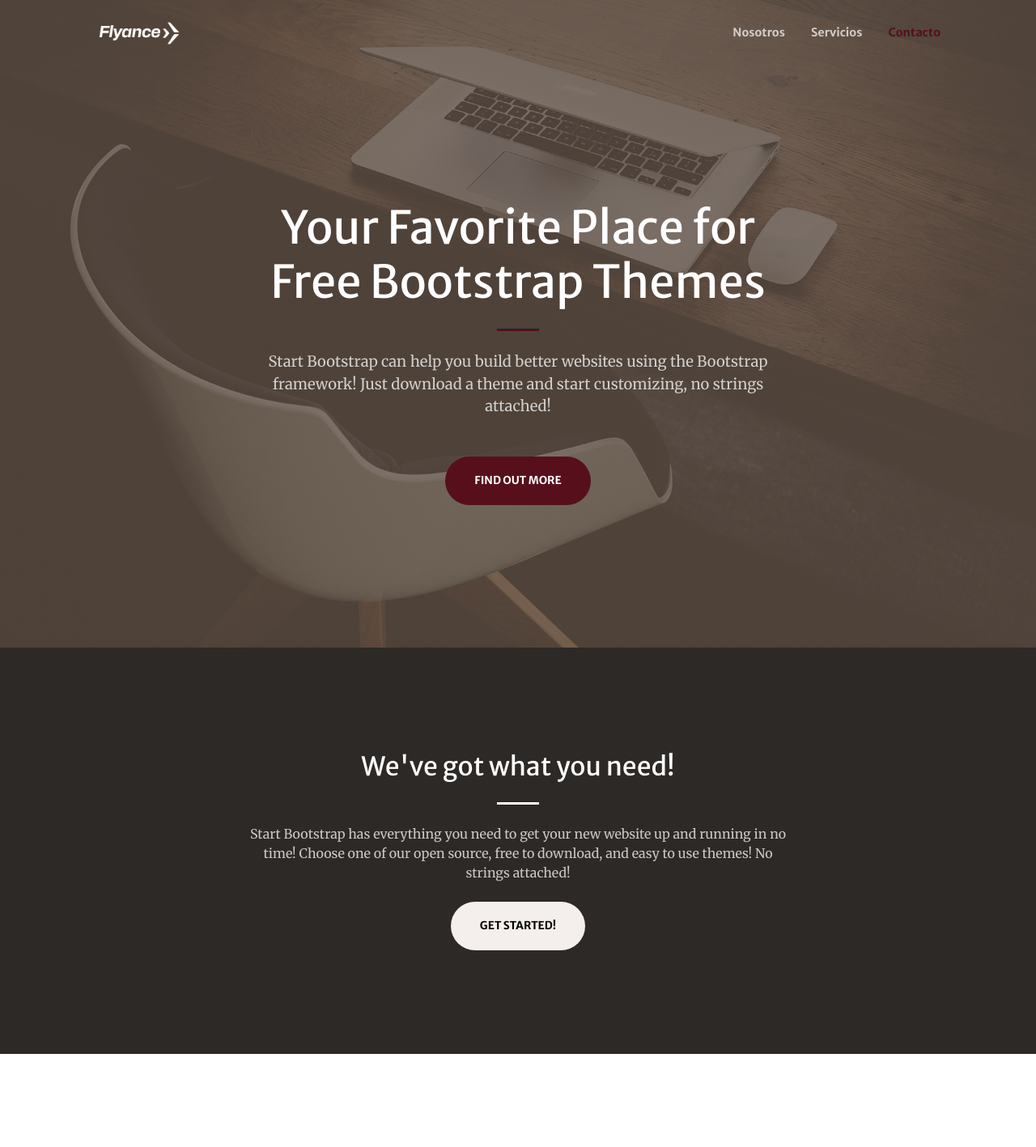
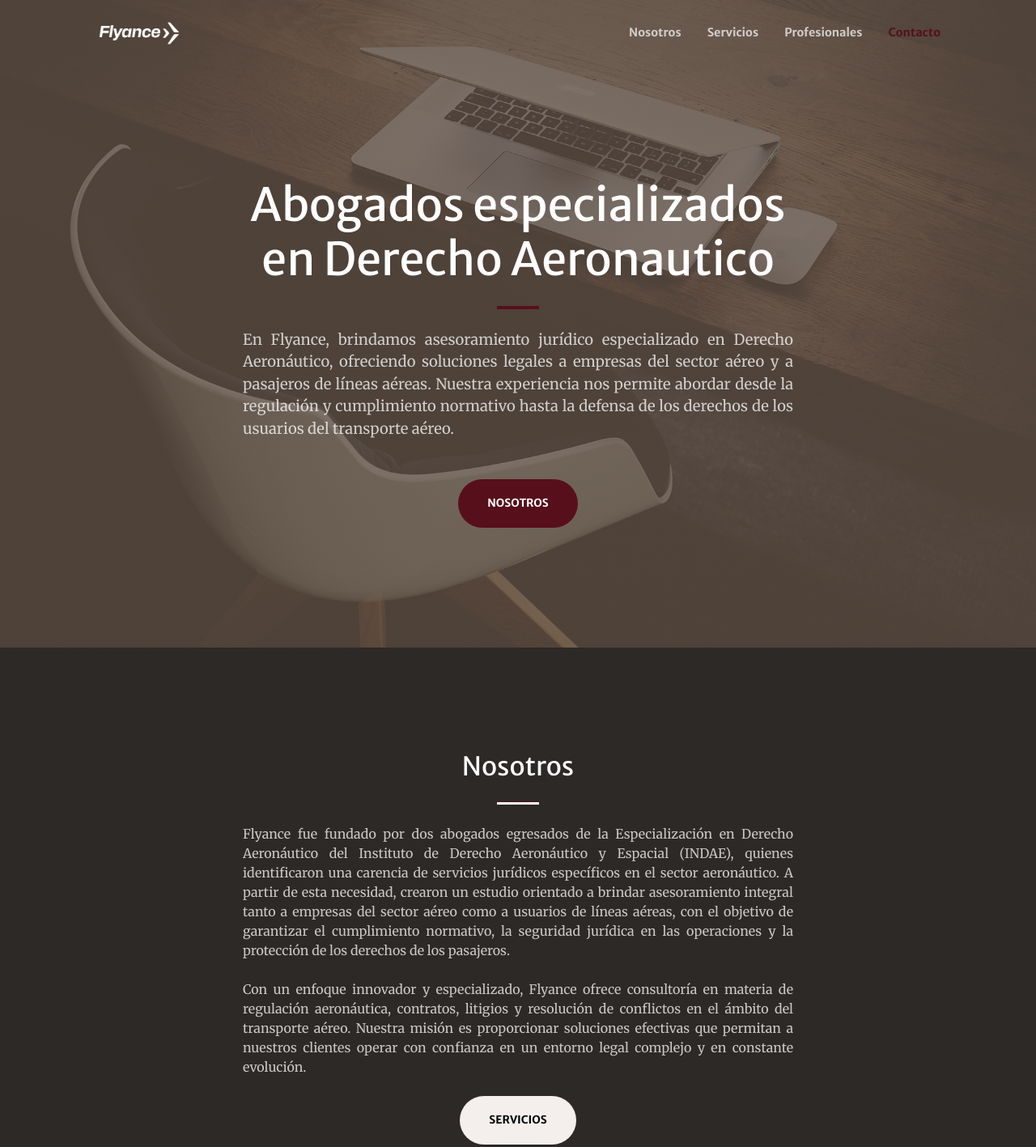
Before and after one commit to andrespienizzio/FlyInc, a website: page index.html in a window 1280 px wide. Shown: the top 1417 px of the page at 81% size. Drawn offline with nearby package versions, Linux system fonts and the light colour scheme; some packages are replaced by stand-ins of ours; a script that the page names is missing.

Commit message:
Agregada seccion nosotros

```diff
--- a/index.html
+++ b/index.html
@@ -28,6 +28,7 @@
                     <ul class="navbar-nav ms-auto my-2 my-lg-0">
                         <li class="nav-item"><a class="nav-link" href="#about">Nosotros</a></li>
                         <li class="nav-item"><a class="nav-link" href="#services">Servicios</a></li>
+                        <li class="nav-item"><a class="nav-link" href="#profesionales">Profesionales</a></li>
                         <li class="nav-item"><a class="nav-link" href="#contact">Contacto</a></li>
                     </ul>
                 </div>
@@ -38,12 +39,14 @@
             <div class="container px-4 px-lg-5 h-100">
                 <div class="row gx-4 gx-lg-5 h-100 align-items-center justify-content-center text-center">
                     <div class="col-lg-8 align-self-end">
-                        <h1 class="text-white font-weight-bold">Your Favorite Place for Free Bootstrap Themes</h1>
+                        <h1 class="text-white font-weight-bold">Abogados especializados en Derecho Aeronautico</h1>
                         <hr class="divider" />
                     </div>
                     <div class="col-lg-8 align-self-baseline">
-                        <p class="text-white-75 mb-5">Start Bootstrap can help you build better websites using the Bootstrap framework! Just download a theme and start customizing, no strings attached!</p>
-                        <a class="btn btn-primary btn-xl" href="#about">Find Out More</a>
+                        <p class="text-white-75 mb-5 text-justify">
+                            En Flyance, brindamos asesoramiento jurídico especializado en Derecho Aeronáutico, ofreciendo soluciones legales a empresas del sector aéreo y a pasajeros de líneas aéreas. Nuestra experiencia nos permite abordar desde la regulación y cumplimiento normativo hasta la defensa de los derechos de los usuarios del transporte aéreo.
+                        </p>
+                        <a class="btn btn-primary btn-xl" href="#about">Nosotros</a>
                     </div>
                 </div>
             </div>
@@ -53,10 +56,15 @@
             <div class="container px-4 px-lg-5">
                 <div class="row gx-4 gx-lg-5 justify-content-center">
                     <div class="col-lg-8 text-center">
-                        <h2 class="text-white mt-0">We've got what you need!</h2>
+                        <h2 class="text-white mt-0">Nosotros</h2>
                         <hr class="divider divider-light" />
-                        <p class="text-white-75 mb-4">Start Bootstrap has everything you need to get your new website up and running in no time! Choose one of our open source, free to download, and easy to use themes! No strings attached!</p>
-                        <a class="btn btn-light btn-xl" href="#services">Get Started!</a>
+                        <p class="text-white-75 mb-4 text-justify">
+                            Flyance fue fundado por dos abogados egresados de la Especialización en Derecho Aeronáutico del Instituto de Derecho Aeronáutico y Espacial (INDAE), quienes identificaron una carencia de servicios jurídicos específicos en el sector aeronáutico.
+                            A partir de esta necesidad, crearon un estudio orientado a brindar asesoramiento integral tanto a empresas del sector aéreo como a usuarios de líneas aéreas, con el objetivo de garantizar el cumplimiento normativo, la seguridad jurídica en las operaciones y la protección de los derechos de los pasajeros.
+                            <br><br>
+                            Con un enfoque innovador y especializado, Flyance ofrece consultoría en materia de regulación aeronáutica, contratos, litigios y resolución de conflictos en el ámbito del transporte aéreo. Nuestra misión es proporcionar soluciones efectivas que permitan a nuestros clientes operar con confianza en un entorno legal complejo y en constante evolución.
+                        </p>
+                        <a class="btn btn-light btn-xl" href="#services">Servicios</a>
                     </div>
                 </div>
             </div>
@@ -159,8 +167,8 @@
                 </div>
             </div>
         </div>
-        <!-- Call to action-->
-        <section class="page-section bg-dark text-white">
+        <!-- Profesionales-->
+        <section class="page-section bg-dark text-white" id="profesionales">
             <div class="container px-4 px-lg-5 text-center">
                 <h2 class="mb-4">Free Download at Start Bootstrap!</h2>
                 <a class="btn btn-light btn-xl" href="https://startbootstrap.com/theme/creative/">Download Now!</a>
```
Also changed, not shown: css/styles.css.
